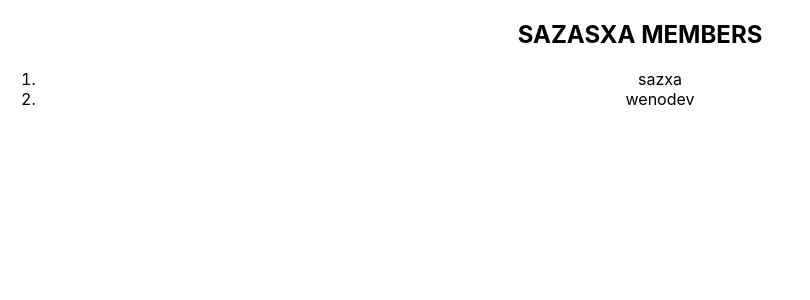
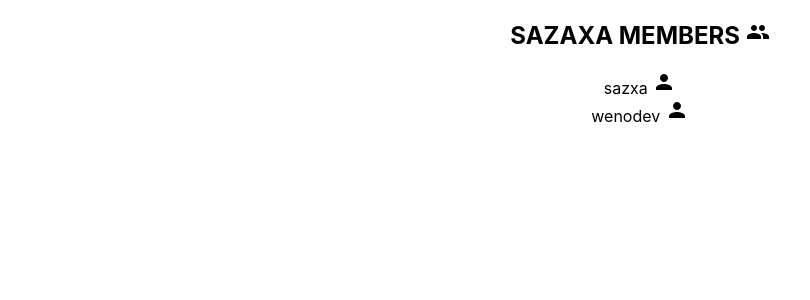
Before and after one commit to kkwoncokr/sazaxa-git-traing, a React (Create React App) app: page / in a window 1280 px wide. Shown: the top 300 px of the page, without its empty margins (0-810 px from the left). Built offline with nearby package versions, Linux system fonts and the light colour scheme.

Commit message:
material ui 적용

```diff
--- a/package.json
+++ b/package.json
@@ -3,6 +3,8 @@
   "version": "0.1.0",
   "private": true,
   "dependencies": {
+    "@material-ui/core": "^4.11.3",
+    "@material-ui/icons": "^4.11.2",
     "@testing-library/jest-dom": "^5.11.4",
     "@testing-library/react": "^11.1.0",
     "@testing-library/user-event": "^12.1.10",
--- a/src/App.css
+++ b/src/App.css
@@ -2,7 +2,12 @@
   text-align: center;
 }
 
-.App-logo {
+li {
+  list-style-type: none;
+}
+
+
+/* .App-logo {
   height: 40vmin;
   pointer-events: none;
 }
@@ -35,4 +40,4 @@
   to {
     transform: rotate(360deg);
   }
-}
+} */
--- a/src/App.js
+++ b/src/App.js
@@ -1,15 +1,15 @@
-import logo from './logo.svg';
+import { Container } from "@material-ui/core";
+import PersonIcon from '@material-ui/icons/Person';
+import PeopleIcon from '@material-ui/icons/People';
 import './App.css';
 
 function App() {
   return (
-    <div className="App">
-      <h2>SAZASXA MEMBERS</h2>
-      <ol>
-        <li>sazxa</li>
-        <li>wenodev</li>
-      </ol>
-    </div>
+    <Container>
+      <h2>SAZAXA MEMBERS <PeopleIcon /></h2>
+      <li>sazxa <PersonIcon /></li>
+      <li>wenodev <PersonIcon /></li>
+    </Container>
   );
 }
 
--- a/src/index.css
+++ b/src/index.css
@@ -1,5 +1,6 @@
 body {
   margin: 0;
+  text-align: center;
   font-family: -apple-system, BlinkMacSystemFont, 'Segoe UI', 'Roboto', 'Oxygen',
     'Ubuntu', 'Cantarell', 'Fira Sans', 'Droid Sans', 'Helvetica Neue',
     sans-serif;
```
Also changed, not shown: 2 other files (tests, documents, lock files or other folders).
